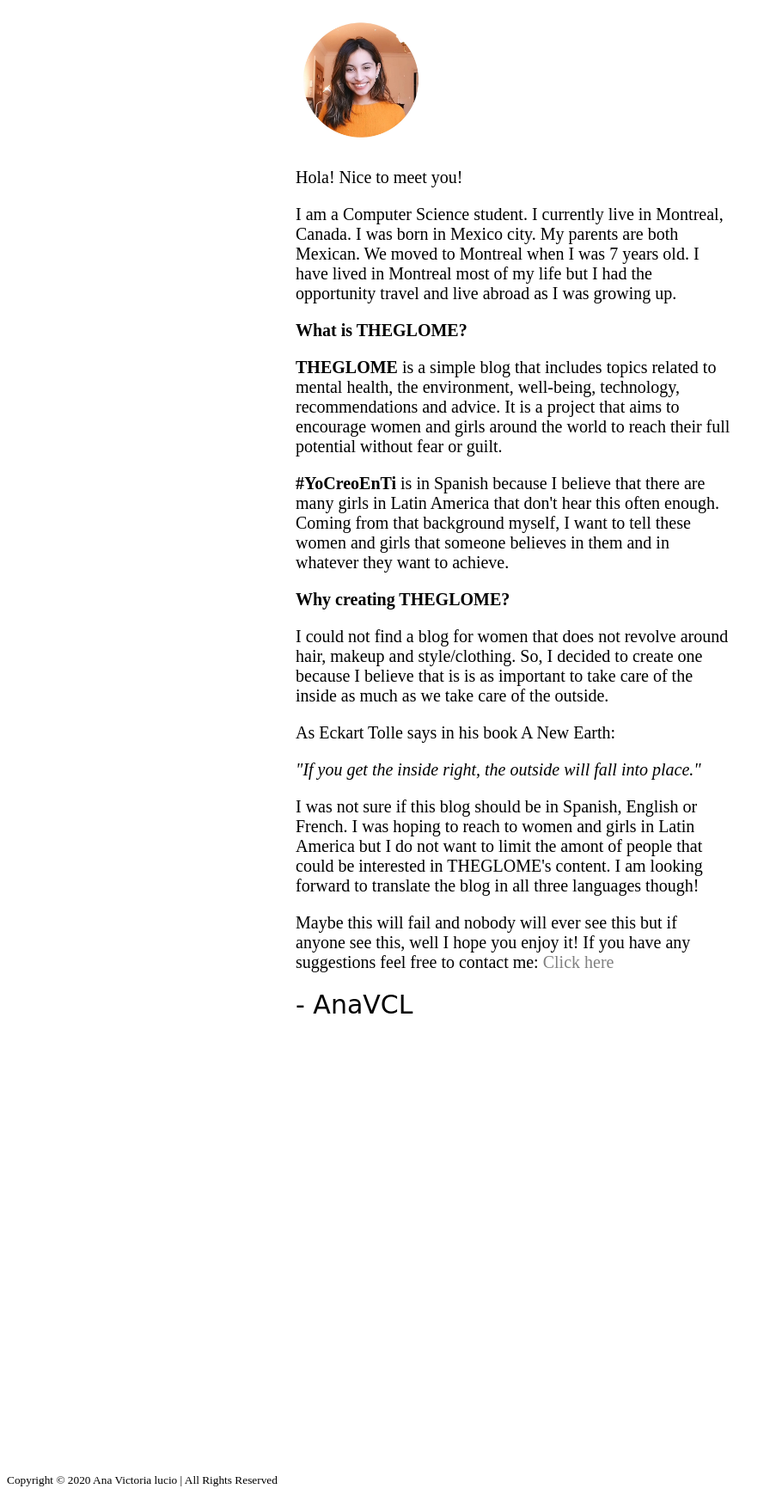
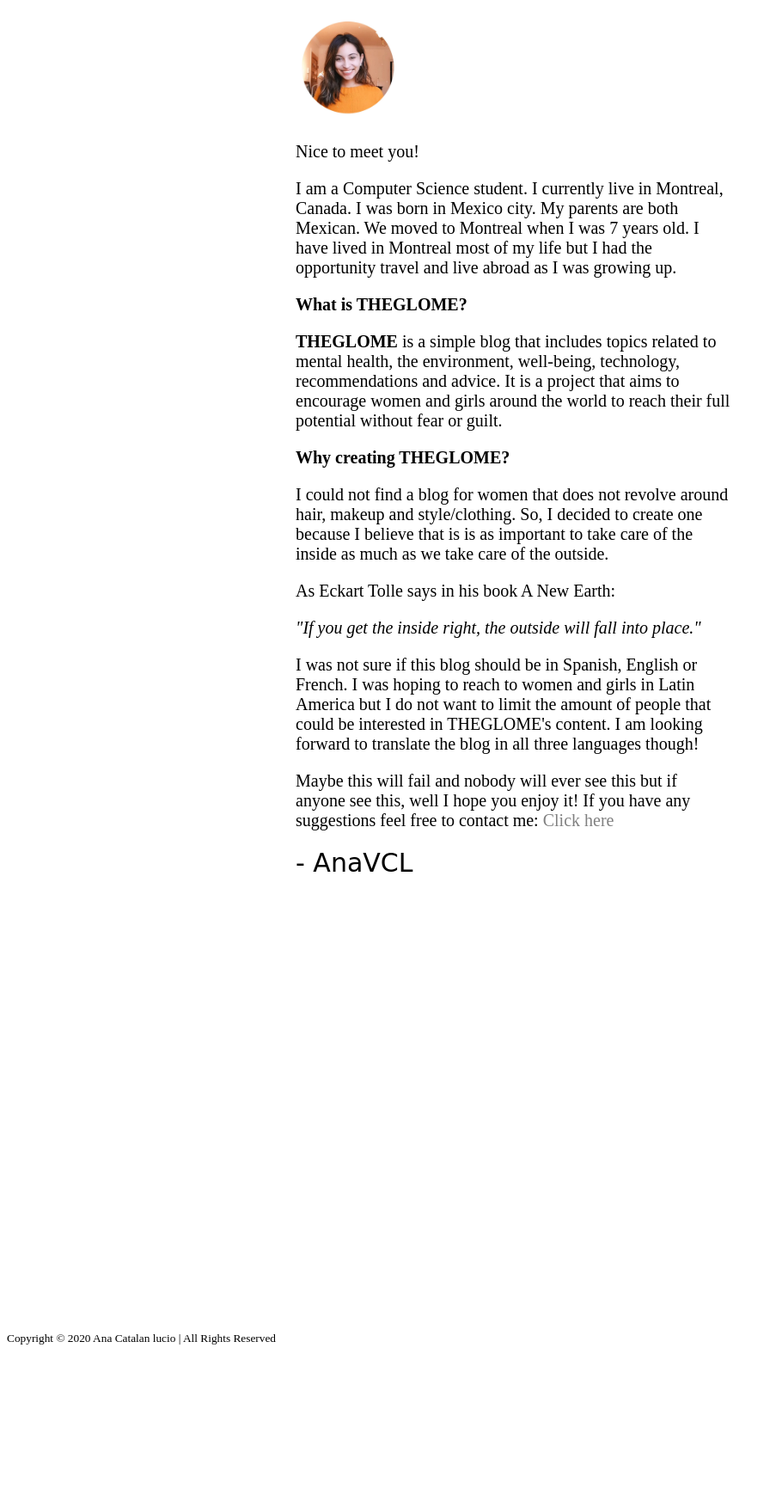
Before and after one commit to anacatalanlucio/TheGlome, a Flask app: page /about in a window 1280 px wide. Shown: the part 47-1793 px from the top of the page at 86% size, without its empty margins (0-903 px from the left). After the commit the page ends 1611 px from the top, so only its background shows below. Run offline with Flask 2, Linux system fonts and the light colour scheme.

Commit message:
updating footer and about.html

```diff
--- a/templates/about.html
+++ b/templates/about.html
@@ -4,8 +4,8 @@
 
 {% block content %}
 <div id="helloyou">
-	<a href="https://www.instagram.com/anavictorialucio/" target="_blank"><img id="ana" src="static/Pictures/me.png" alt="my face is supposed to show up here" width="150px" height="150px"></a>
-        <p>Hola! Nice to meet you!</p>
+	<a href="https://www.instagram.com/anacatalanlucio/" target="_blank"><img id="ana" src="static/Pictures/me.png" alt="my face is supposed to show up here" width="120px" height="120px"></a>
+        <p>Nice to meet you!</p>
         <p>I am a Computer Science student.
             I currently live in Montreal, Canada. I was born in Mexico city.
             My parents are both Mexican. We moved to Montreal when I was 7 years old.
@@ -17,10 +17,6 @@
             technology, recommendations and advice.
             It is a project that aims to encourage women and girls around
             the world to reach their full potential without fear or guilt.</p>
-            <p><b>#YoCreoEnTi</b> is in Spanish because I believe
-            that there are many girls in Latin America that don't hear this often enough.
-            Coming from that background myself, I want to tell these women and girls that someone believes in them and
-            in whatever they want to achieve.</p>
            <p><b>Why creating THEGLOME?</b><p>
               <p>
                I could not find a blog for women that does not revolve around hair, makeup and style/clothing.
@@ -31,7 +27,7 @@
     <em>"If you get the inside right, the outside will fall into place."</em>
 
         <p>I was not sure if this blog should be in Spanish, English or French. I was
-            hoping to reach to women and girls in Latin America but I do not want to limit the amont of
+            hoping to reach to women and girls in Latin America but I do not want to limit the amount of
             people that could be interested in THEGLOME's content.
             I am looking forward to translate the blog in all three languages though!</p>
 
--- a/templates/whiteindex.html
+++ b/templates/whiteindex.html
@@ -56,7 +56,7 @@
 {% endblock %}
 {% block footer %}
   <p id="sticky-footer">
-      <small>Copyright &copy; 2020 Ana Victoria lucio | All Rights Reserved</small>
+      <small>Copyright &copy; 2020 Ana Catalan lucio | All Rights Reserved</small>
   </p>
 {%  endblock %}
 </body>
```
Also changed, not shown: templates/Index.html (+10 -10 lines).
